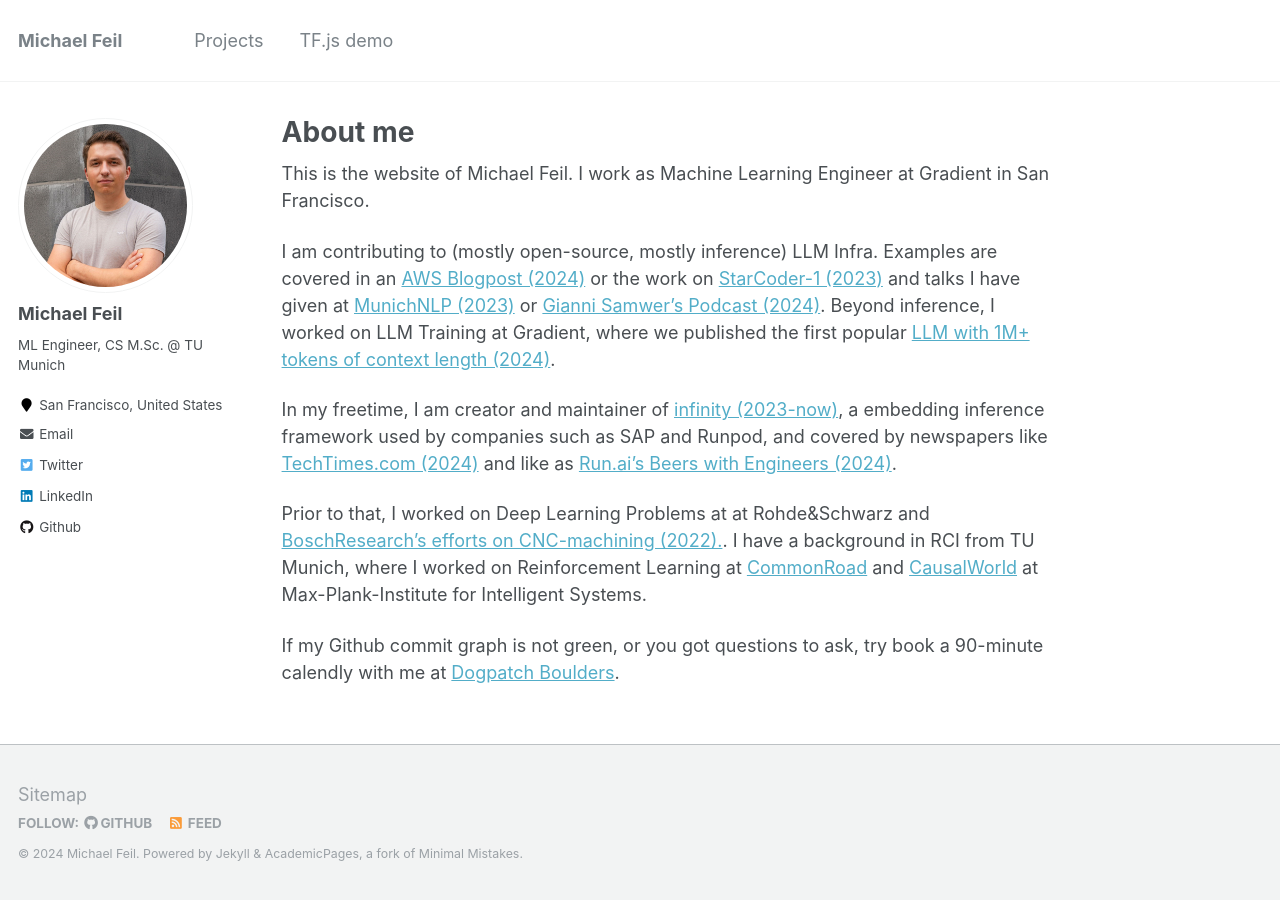
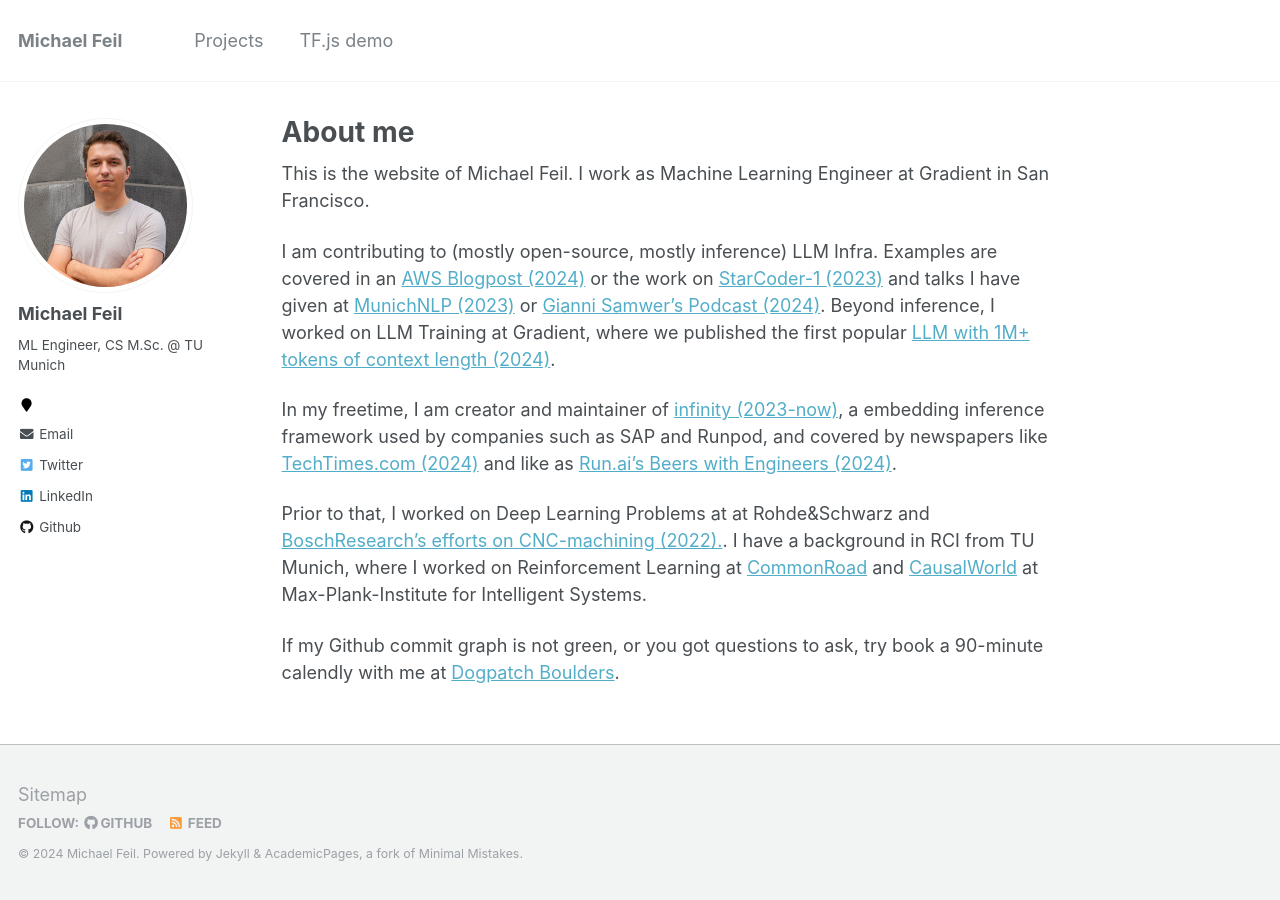
Before and after one commit to michaelfeil/academicpages, a Jekyll site: the page built from _pages/about.md, in a window 1280 px wide. Built offline with Jekyll 4.4.1, drawn with Linux system fonts in a browser that asks for light colours.

Commit message:
Update _config.yml

```diff
--- a/_config.yml
+++ b/_config.yml
@@ -83,7 +83,7 @@ author:
   name             : "Michael Feil"
   avatar           : "profile-foto-2024-small.jpg"
   bio              : "ML Engineer, CS M.Sc. @ TU Munich"
-  location         : "San Francisco, United States"
+  location         : ""
   employer         :
   pubmed           :
   googlescholar    :
```
